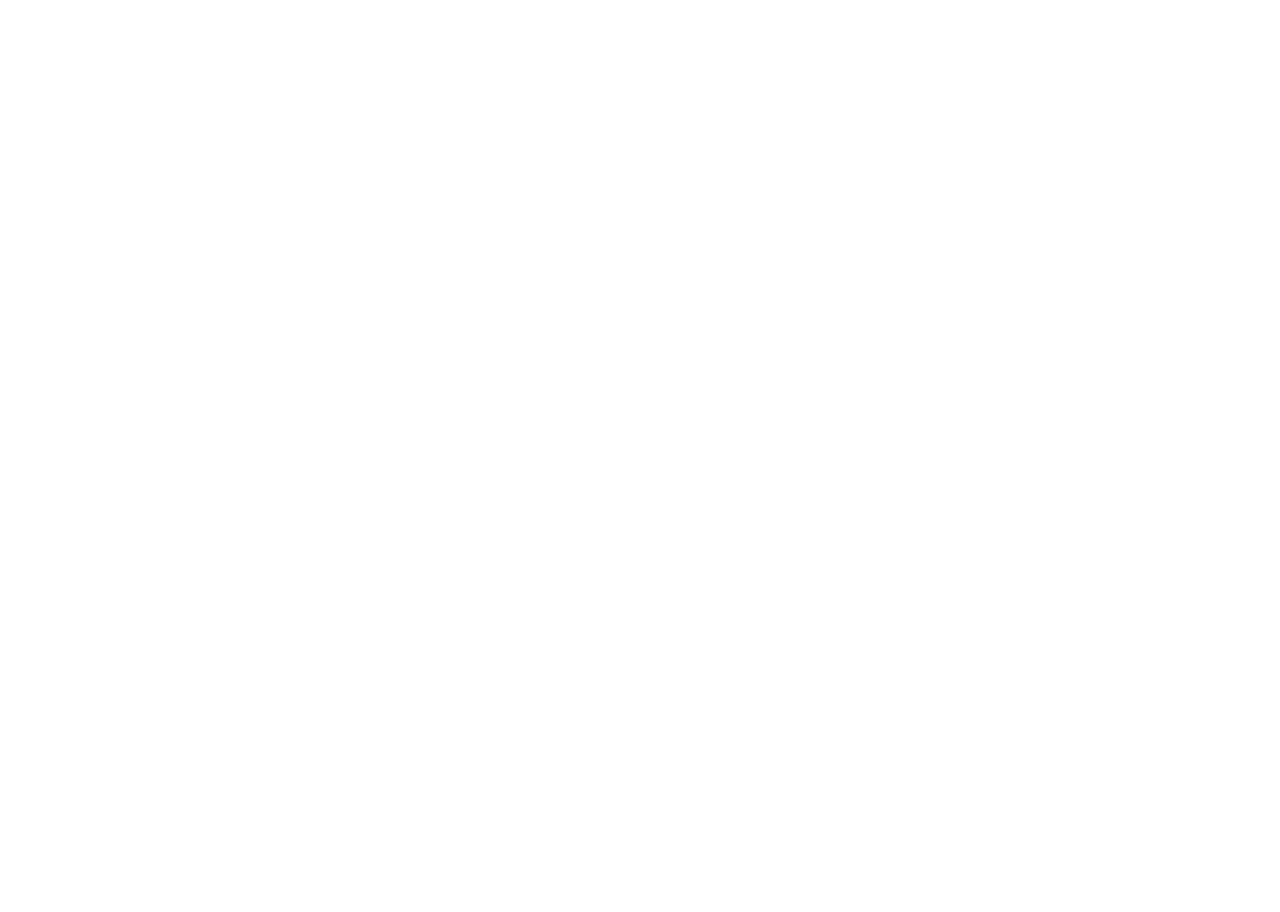
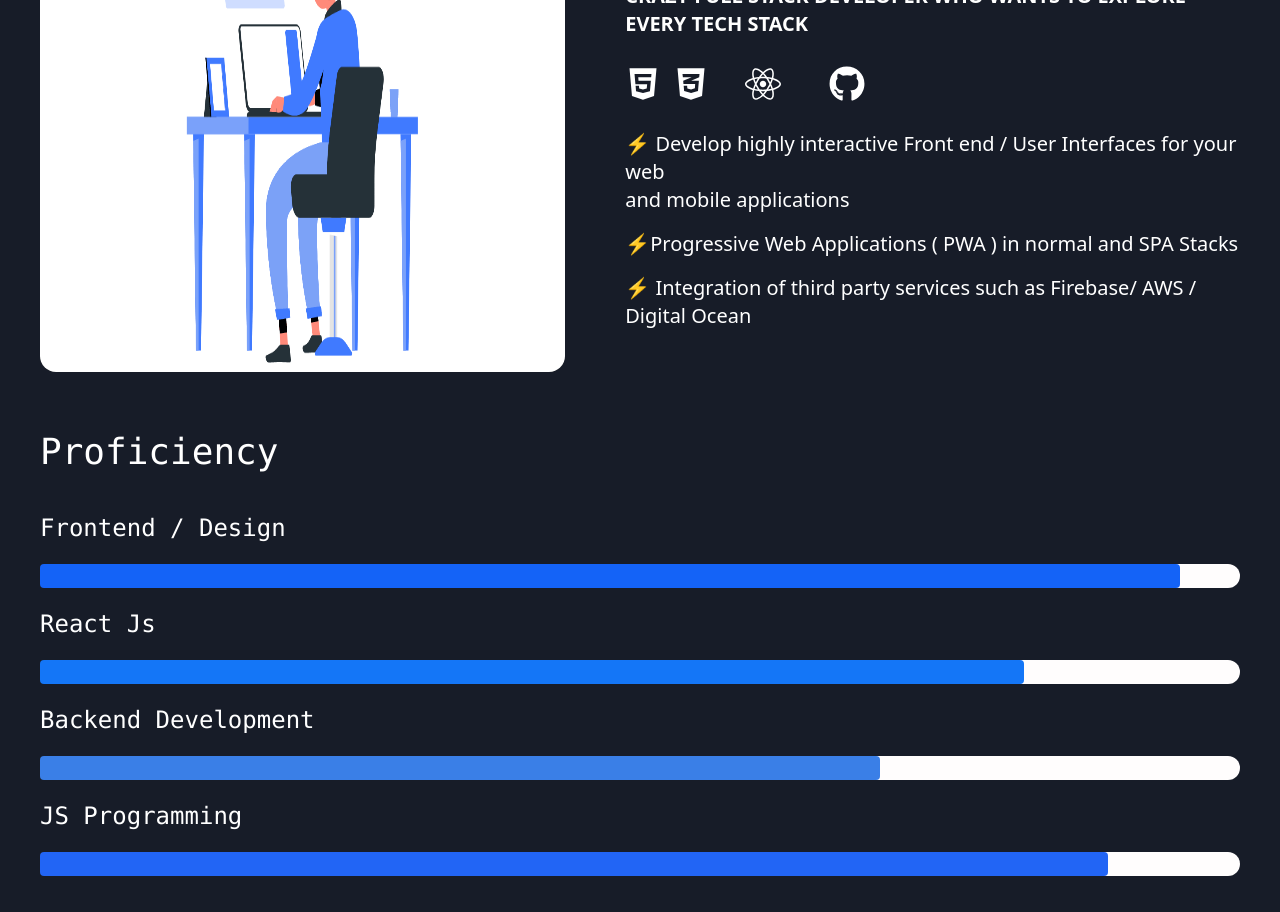
Before and after one commit to Prosantaroy1/PortFolio-site-React, a React (Vite) app: page / in a window 1280 px wide. Shown: the part 920-1832 px from the top of the page. Before the commit the page ends 800 px from the top, so only its background shows below. Built offline with nearby package versions, Linux system fonts and the light colour scheme.

Commit message:
skill section done

```diff
--- a/src/Component/Home/Home/Home.jsx
+++ b/src/Component/Home/Home/Home.jsx
@@ -1,10 +1,16 @@
 import React from "react";
 import Banner from "../Banner/Banner";
+import Skill from "../SkillSector/Skill";
+import SkillParsen from "../SkillParsen/SkillParsen";
 
 const Home = () => {
   return (
     <div>
         <Banner/>
+        {/*Skill section */}
+        <Skill/>
+         {/*Skill parsen section */}
+         <SkillParsen/>
     </div>
   );
 };
--- /dev/null
+++ b/src/Component/Home/SkillParsen/SkillParsen.jsx
@@ -0,0 +1,33 @@
+import React from 'react';
+
+const SkillParsen = () => {
+    return (
+        <div className='mt-10 px-10 pb-4'>
+            <h2 className='text-4xl text-[#ffff] font-mono pb-5'>Proficiency</h2>
+            <div className='mt-5 space-y-5 pb-5'>
+                   {/*Frontend dev */}
+                <h3 className='text-[#ffff] text-2xl font-mono'>Frontend / Design</h3>
+                <div className='bg-[#fffdfd] h-6 relative rounded-xl'>
+                    <span className='bg-[#1463f7] absolute  h-full block w-[95%] rounded' ></span>
+                </div>
+                {/*react js */}
+                <h3 className='text-[#ffff] text-2xl font-mono'>React Js</h3>
+                <div className='bg-[#fffdfd] h-6 relative rounded-xl'>
+                    <span className='bg-[#1476f7] absolute  h-full block w-[82%] rounded' ></span>
+                </div>
+                   {/*backend */}
+                <h3 className='text-[#ffff] text-2xl font-mono'>Backend Development</h3>
+                <div className='bg-[#fffdfd] h-6 relative rounded-xl'>
+                    <span className='bg-[#3a7fe7] absolute  h-full block w-[70%] rounded' ></span>
+                </div>
+                 {/*js program */}
+                <h3 className='text-[#ffff] text-2xl font-mono'>JS Programming</h3>
+                <div className='bg-[#fffdfd] h-6 relative rounded-xl'>
+                    <span className='bg-[#2265f5] absolute  h-full block w-[89%] rounded' ></span>
+                </div>
+            </div>
+        </div>
+    );
+};
+
+export default SkillParsen;
--- /dev/null
+++ b/src/Component/Home/SkillSector/Skill.jsx
@@ -0,0 +1,40 @@
+import React from 'react';
+import imggif from '../../../../public/code.gif'
+import {FaHtml5, FaCss3Alt, FaReact, FaGithub  } from 'react-icons/fa';
+
+const Skill = () => {
+    return (
+        <div className='flex items-center justify-between mt-6 px-10 py-5 gap-3'>
+          {/*left side img */}
+            <div>
+                <img src={imggif} alt="" className='w-[600px] h-[500px] rounded-2xl bg-[#050505]'/>
+            </div>
+          {/*Right side text */}
+            <div className='text-white space-y-7 pl-12'>
+                <h2 className='text-4xl font-bold'>What I do</h2>
+                <p className='text-xl font-semibold'>
+                    CRAZY FULL STACK DEVELOPER WHO WANTS TO EXPLORE<br/> EVERY TECH STACK
+                </p>
+                <div className='flex gap-3'>
+                    <i className='text-[#fff] text-4xl'><FaHtml5/></i>
+                    <i className='text-4xl text-[#fff]'><FaCss3Alt/></i>
+                    <i className='text-4xl text-[#fff]'></i>
+                    <i className='text-4xl text-[#fff]'></i>
+                    <i className='text-4xl text-[#fff]'><FaReact/></i>
+                    <i className='text-4xl text-[#fff]'></i>
+                    <i className='text-4xl text-[#fff]'></i>
+                    <i className='text-4xl text-[#fff]'></i>
+                    <i className='text-4xl text-[#fff]'><FaGithub/></i>
+                    <i className='text-4xl text-[#fff]'></i>
+                </div>
+                <ul className='text-xl  space-y-4'>
+                    <li>⚡ Develop highly interactive Front end / User Interfaces for your web<br/> and mobile applications</li>
+                    <li>⚡Progressive Web Applications ( PWA ) in normal and SPA Stacks</li>
+                    <li>⚡ Integration of third party services such as Firebase/ AWS / Digital Ocean</li>
+                </ul>
+            </div>
+        </div>
+    );
+};
+
+export default Skill;
--- a/src/Component/Shared/NavbarSection/NavbarSection.jsx
+++ b/src/Component/Shared/NavbarSection/NavbarSection.jsx
@@ -5,16 +5,16 @@
   const navitem = (
     <>
       <li className="lg:text-xl hover:bg-[#5356e7] px-4 py-2 rounded-xl">
-        <Link>Skills</Link>
+        <Link to='/skill'>Skills</Link>
       </li>
       <li className="lg:text-xl hover:bg-[#6365e7] px-4 py-2 rounded-xl">
-        <Link>Work experiences</Link>
+        <Link to='/work'>Work experiences</Link>
       </li>
       <li className="lg:text-xl hover:bg-[#5e60df] px-4 py-2 rounded-xl">
-        <Link>Open Source</Link>
+        <Link to='/opensource'>Open Source</Link>
       </li>
       <li className="lg:text-xl hover:bg-[#5b5dd4] px-4 py-2 rounded-xl">
-        <Link>Contact</Link>
+        <Link to='/contact'>Contact</Link>
       </li>
     </>
   );
@@ -22,7 +22,9 @@
     <div className="w-full">
       <div className="navbar flex lg:flex-row justify-between px-6 text-white">
         <div className="flex">
-          <h4 className="text-2xl text-[#f3f3f7] font-sans font-semibold">Dev.Prosanta Roy</h4>
+          <Link to="/">
+            <h4 className="text-2xl text-[#f3f3f7] font-sans font-semibold">Dev.Prosanta Roy</h4>
+          </Link>
         </div>
         <div>
           <div className=" hidden lg:flex">
--- a/src/routers/router.jsx
+++ b/src/routers/router.jsx
@@ -1,6 +1,7 @@
 import { createBrowserRouter } from "react-router-dom";
 import Main from "../layout/Main/Main";
 import Home from "../Component/Home/Home/Home";
+import Skill from "../Component/Home/SkillSector/Skill";
 
 const router = createBrowserRouter([
     {
@@ -10,6 +11,10 @@
         {
             path: '/',
             element: <Home/>
+        },
+        {
+          path: 'skill',
+          element: <Skill/>
         }
       ]
     },
```
